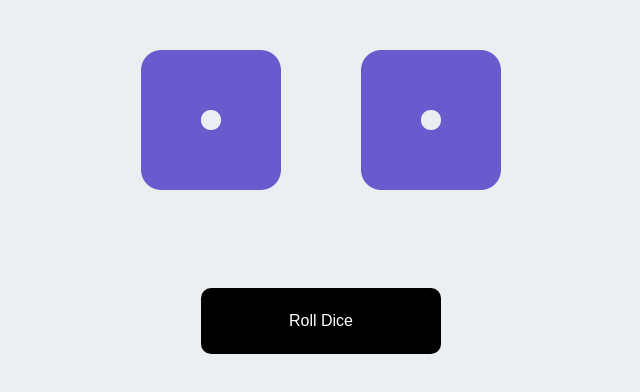
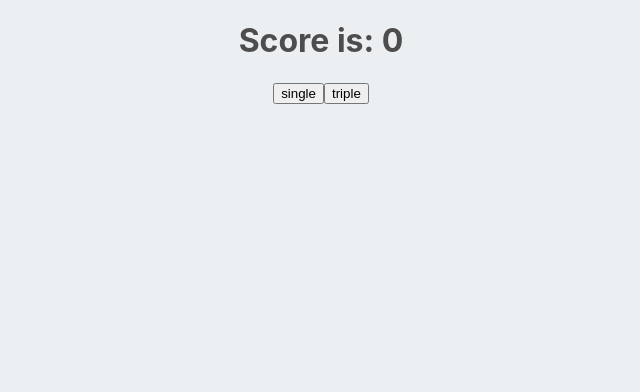
Before and after one commit to ssemlitz/react-playground, a React (Create React App) app: page / in a window 1280 px wide. Shown: the top 392 px of the page, without its empty margins (319-959 px from the left). Built offline with nearby package versions, Linux system fonts and the light colour scheme.

Commit message:
stub up scorekeeper component

```diff
--- a/src/App.js
+++ b/src/App.js
@@ -9,13 +9,15 @@ import './App.css';
 // import Pokegame from './Components/Pokegame/Pokegame';
 // import Game from './Components/Game/Game';
 // import BrokenClick from './Components/Clicker/Clicker';
-import RollDice from './Components/RollDice/RollDice';
+// import RollDice from './Components/RollDice/RollDice';
+import ScoreKeeper from './Components/ScoreKeeper/ScoreKeeper';
 
 function App({props}) {
 
   return (
     <div>
-      <RollDice />
+      {/* <RollDice /> */}
+      <ScoreKeeper />
     </div>
   );
 }
--- /dev/null
+++ b/src/Components/ScoreKeeper/ScoreKeeper.jsx
@@ -0,0 +1,22 @@
+import { useState } from "react";
+
+const ScoreKeeper = () => {
+  const [score, setScore] = useState(0)
+
+  const singleKill = (e) => {
+    setScore(score + 1)
+  }
+  const tripleKill = (e) => {
+    setScore(score + 3)
+  }
+
+  return (
+    <div>
+      <h1>Score is: {score}</h1>
+      <button onClick={singleKill} >single</button>
+      <button onClick={tripleKill} >triple</button>
+    </div>
+  );
+}
+
+export default ScoreKeeper;
```
